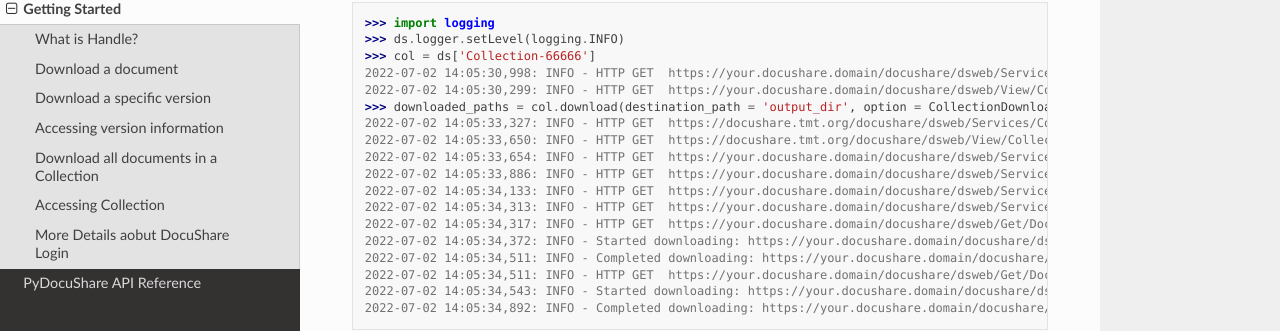
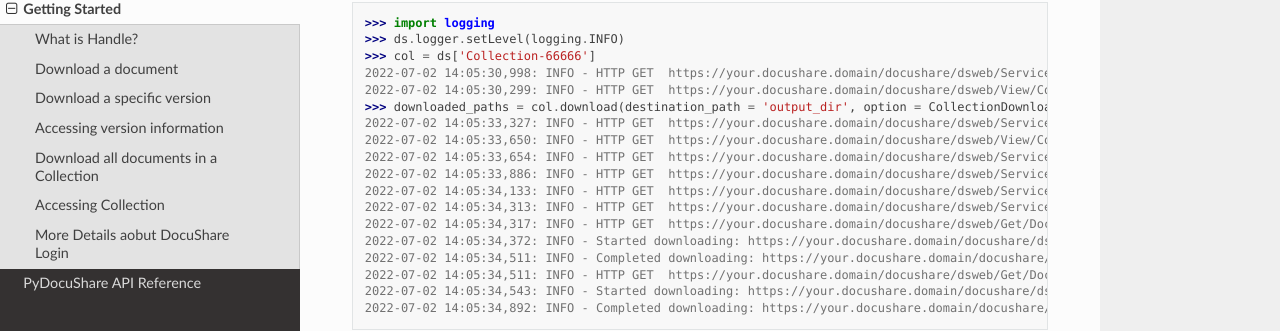
Before and after one commit to tmtsoftware/cont-pydocushare, a Sphinx documentation site: the page built from docs/getting-started.rst, in a window 1280 px wide and 900 px high, scrolled down 1876 px. Shown: the part 144-475 px from the top of the window. Built offline with Sphinx 7.4.7 and the Read the Docs theme 2.0.0, drawn with Linux system fonts in a browser that asks for light colours; some of the changed lines change nothing that is shown.

Commit message:
Replaced URL with an example one.

```diff
--- a/docs/getting-started.rst
+++ b/docs/getting-started.rst
@@ -81,8 +81,8 @@
 2022-07-02 14:05:30,998: INFO - HTTP GET  https://your.docushare.domain/docushare/dsweb/Services/Collection-66666
 2022-07-02 14:05:30,299: INFO - HTTP GET  https://your.docushare.domain/docushare/dsweb/View/Collection-66666
 >>> downloaded_paths = col.download(destination_path = 'output_dir', option = CollectionDownloadOption.ALL, progress_report = False)
-2022-07-02 14:05:33,327: INFO - HTTP GET  https://docushare.tmt.org/docushare/dsweb/Services/Collection-77777
-2022-07-02 14:05:33,650: INFO - HTTP GET  https://docushare.tmt.org/docushare/dsweb/View/Collection-77777
+2022-07-02 14:05:33,327: INFO - HTTP GET  https://your.docushare.domain/docushare/dsweb/Services/Collection-77777
+2022-07-02 14:05:33,650: INFO - HTTP GET  https://your.docushare.domain/docushare/dsweb/View/Collection-77777
 2022-07-02 14:05:33,654: INFO - HTTP GET  https://your.docushare.domain/docushare/dsweb/Services/Document-10001
 2022-07-02 14:05:33,886: INFO - HTTP GET  https://your.docushare.domain/docushare/dsweb/ServicesLib/Document-10001/History
 2022-07-02 14:05:34,133: INFO - HTTP GET  https://your.docushare.domain/docushare/dsweb/Services/Document-10002
```
